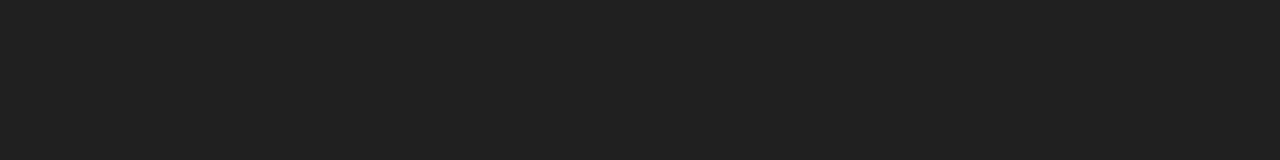
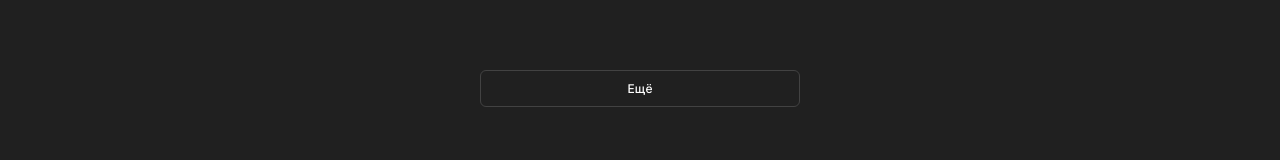
Before and after one commit to BuyanauskasAA/movies-explorer-frontend, a React (Create React App) app: page /movies in a window 1280 px wide. Shown: the part 1484-1644 px from the top of the page. Built offline with nearby package versions, Linux system fonts and the light colour scheme.

Commit message:
fix: сделать кнопку Ещё видимой на странице movies

```diff
--- a/src/components/MoviesCardList/MoviesCardList.js
+++ b/src/components/MoviesCardList/MoviesCardList.js
@@ -1,7 +1,10 @@
 import './MoviesCardList.css';
+import { useLocation } from 'react-router-dom';
 import MoviesCard from '../MoviesCard/MoviesCard';
 
 function MoviesCardList({ cards }) {
+  const { pathname } = useLocation();
+
   const cardsList = cards.map((card) => (
     <li key={card._id}>
       <MoviesCard card={card} />
@@ -15,14 +18,14 @@ function MoviesCardList({ cards }) {
       ) : (
         <h2 className="movies-card-list__not-found">Без результатов поиска</h2>
       )}
-      <button
-        className={`movies-card-list__load-more-button ${
-          cardsList.lenght > 11 ? 'movies-card-list__load-more-button_active' : ''
-        }`}
-        type="button"
-      >
-        Ещё
-      </button>
+      {pathname === '/movies' && (
+        <button
+          className="movies-card-list__load-more-button movies-card-list__load-more-button_active"
+          type="button"
+        >
+          Ещё
+        </button>
+      )}
     </section>
   );
 }
```
